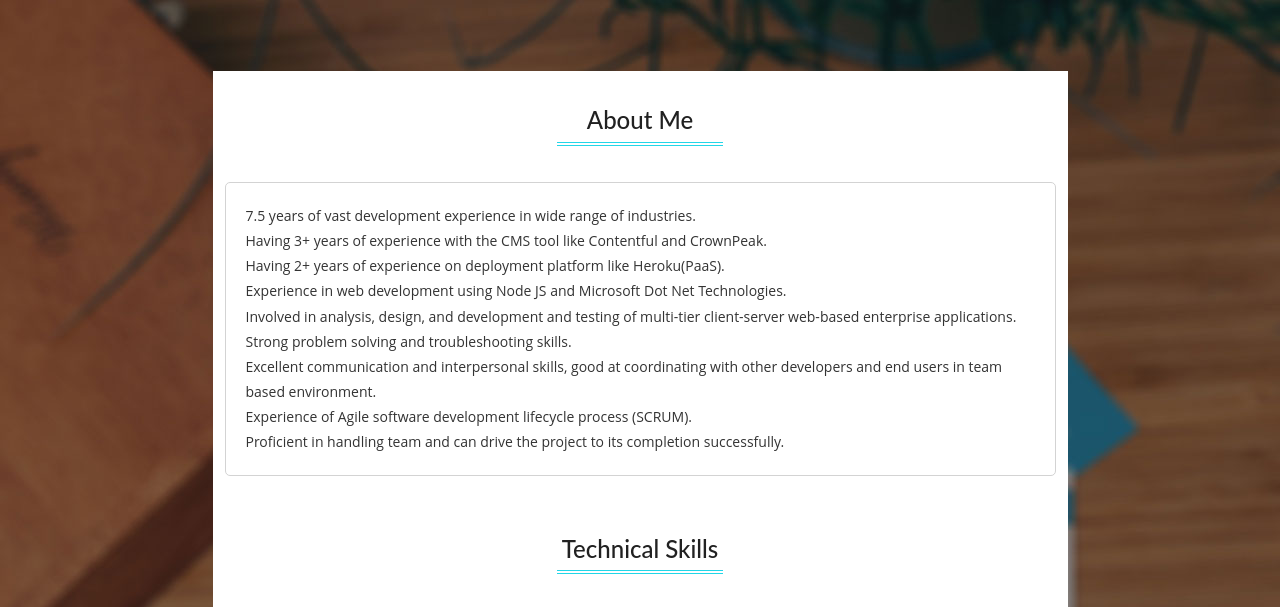
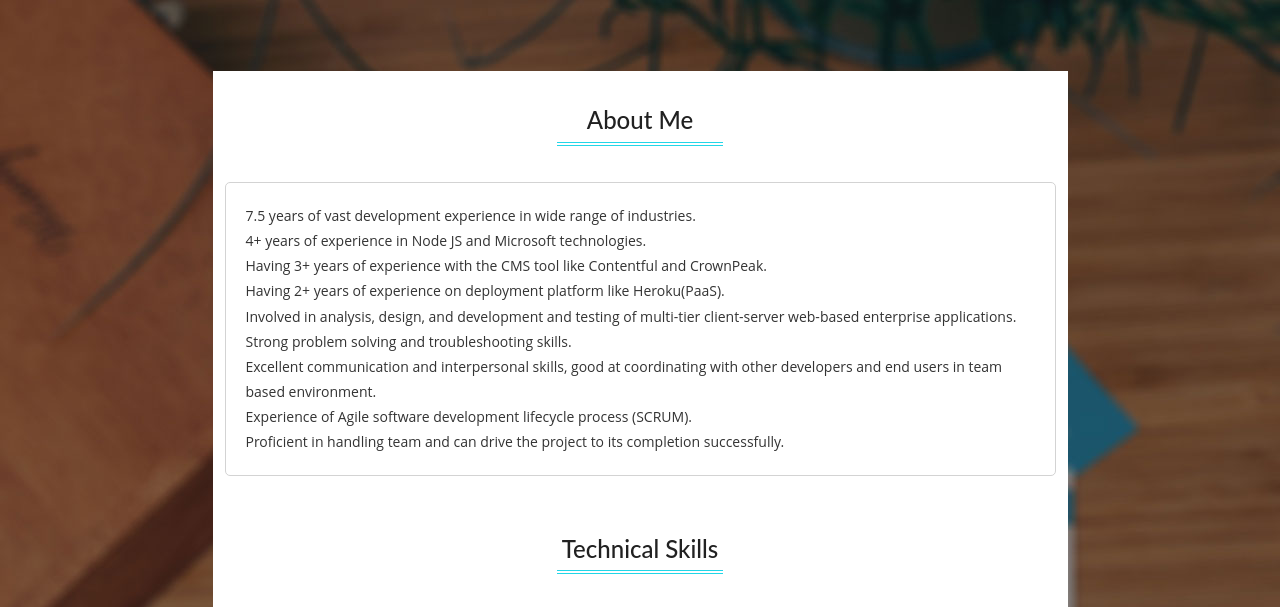
Before and after one commit to jaymehta-ce/jaymehta, a plain HTML site: page index.html in a window 1280 px wide. Both pictures are taken after a click on the tab "ABOUT ME". Shown: the part 120-727 px from the top of the page. Drawn offline with Linux system fonts and the light colour scheme.

Commit message:
Update index.html

```diff
--- a/index.html
+++ b/index.html
@@ -97,11 +97,12 @@
 											<ul class="list-unstyled">
 												<li>	7.5 years of vast development experience in wide range of industries.
 </li>
+<li>
+	4+ years of experience in Node JS and Microsoft technologies.
+	</li>
 <li>	Having 3+ years of experience with the CMS tool like Contentful and CrownPeak.
 </li>
 <li>	Having 2+ years of experience on deployment platform like Heroku(PaaS).
-</li>
-<li>	Experience in web development using Node JS and Microsoft Dot Net Technologies.
 </li>
 <li>	Involved in analysis, design, and development and testing of multi-tier client-server web-based enterprise applications.
 </li>
```
